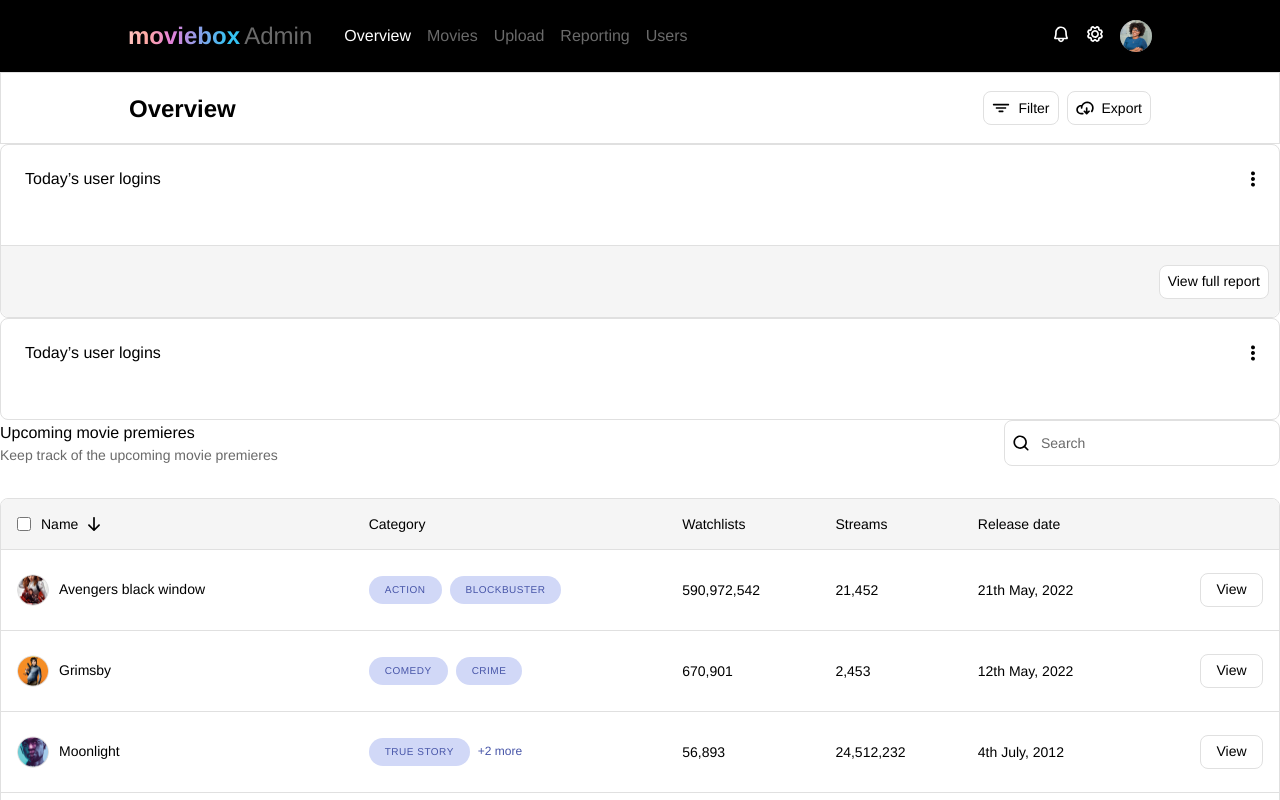
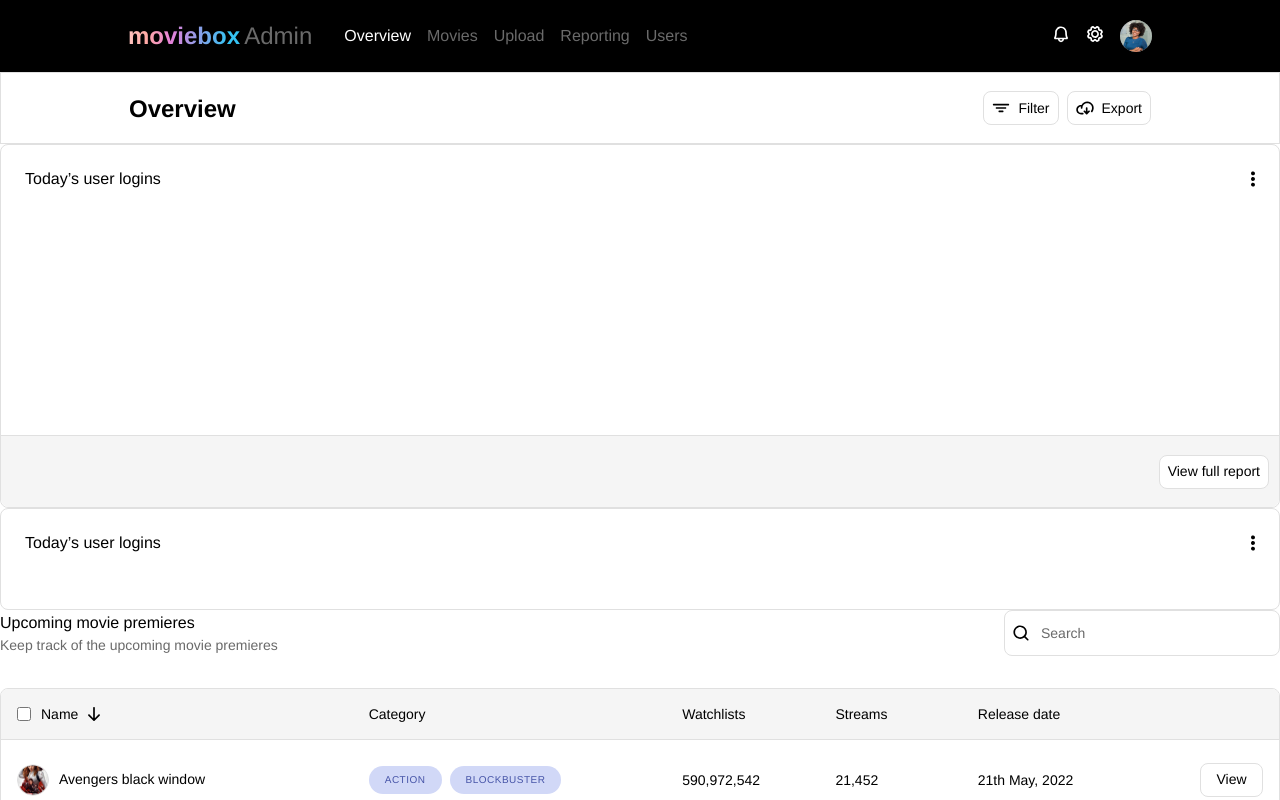
Before and after one commit to god-of-js/workroom, a Vue app: page / in a window 1280 px wide. Shown: the top 800 px of the page. Built offline with nearby package versions, Linux system fonts and the light colour scheme.

Commit message:
chore(): given graph containers height

```diff
--- a/src/components/analytics/TodayUserLogins.vue
+++ b/src/components/analytics/TodayUserLogins.vue
@@ -23,6 +23,7 @@ import UiIcon from '../ui/UiIcon.vue'
   border: 1px solid #e0e0e0;
   border-radius: 8px;
   position: relative;
+  height: 364px;
   .body {
     padding: 24px;
     margin-bottom: 72px;
```
